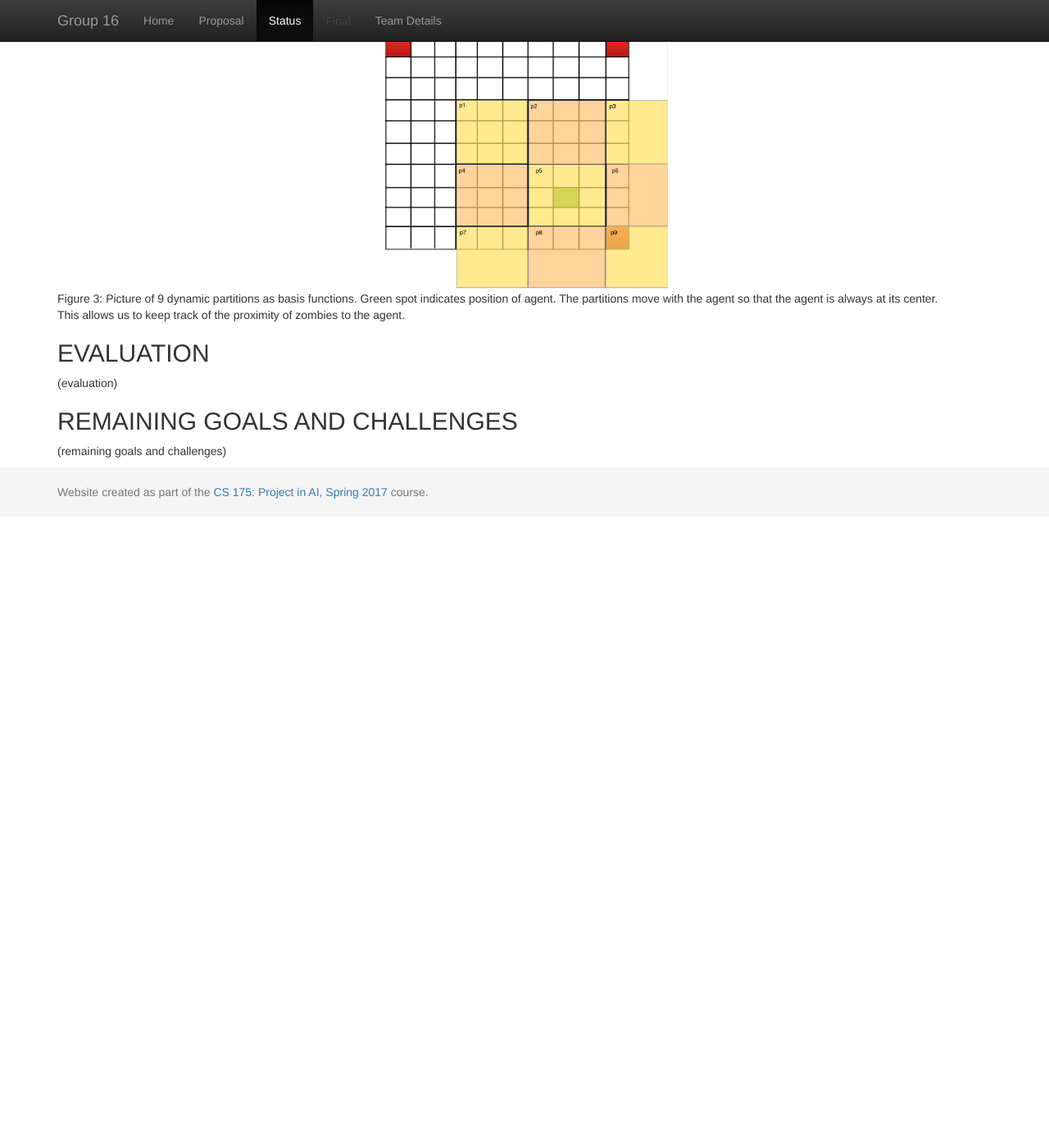
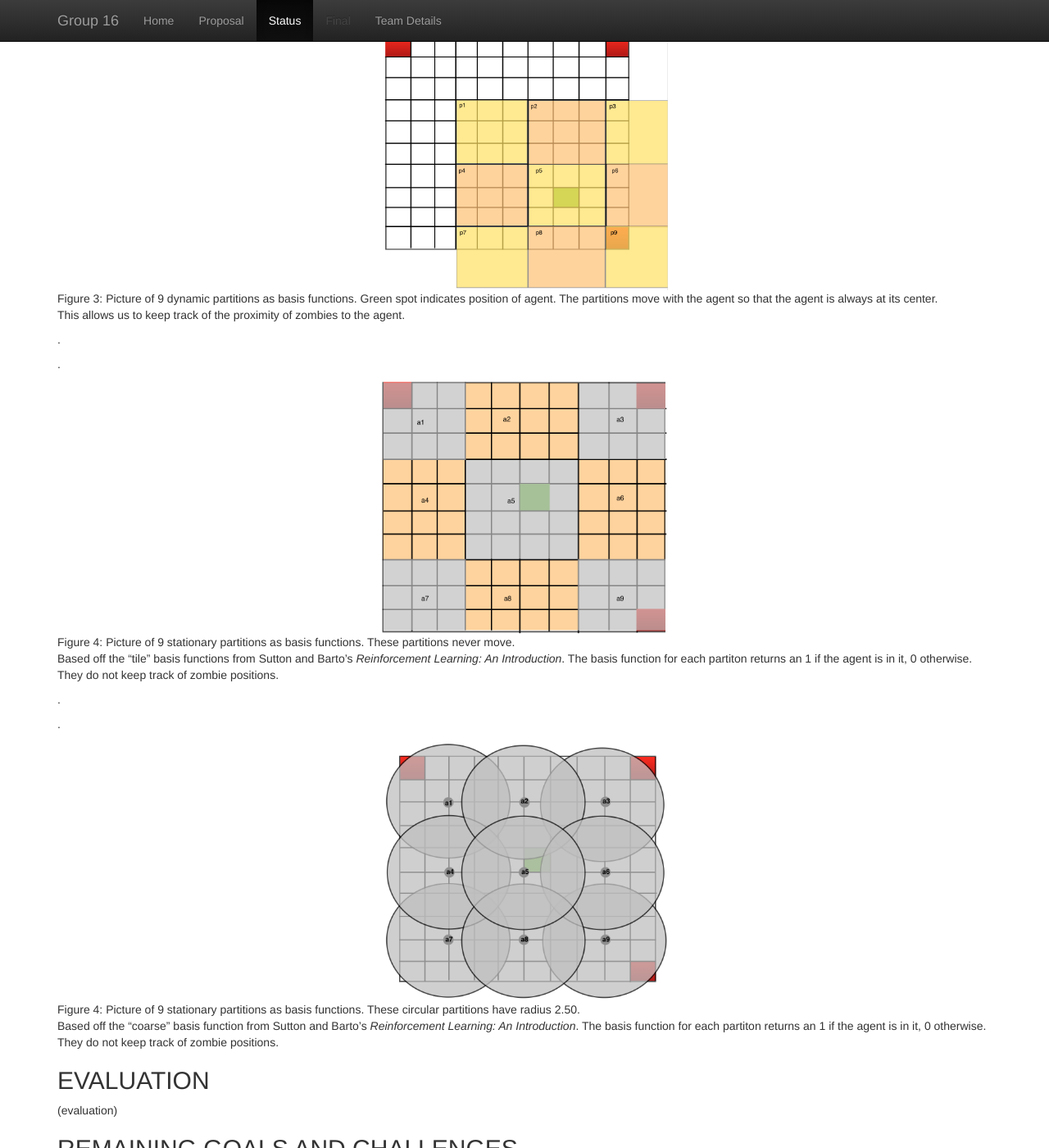
Before and after one commit to becamorin20/Group-16, a Jekyll site: the page built from docs/status.md, in a window 1280 px wide and 1400 px high, scrolled down 1527 px. Shown: the whole window at 82% size. Built offline with Jekyll 4.4.1, drawn with Linux system fonts in a browser that asks for light colours; before the commit the page ends 2157 px from its top, so only the background shows below that.

Commit message:
Update status.md

```diff
--- a/docs/status.md
+++ b/docs/status.md
@@ -37,6 +37,28 @@ Figure 3: Picture of 9 dynamic partitions as basis functions. Green spot indicat
 The partitions move with the agent so that the agent is always at its center.
 This allows us to keep track of the proximity of zombies to the agent.
 
+.
+
+.
+
+<div align="center"><img src="https://github.com/becamorin20/Group-16/blob/master/docs/images/basis_stationary1.png" width="350"></div>
+Figure 4: Picture of 9 stationary partitions as basis functions.
+These partitions never move.
+Based off the "tile" basis functions from Sutton and Barto's *Reinforcement Learning: An Introduction*.
+The basis function for each partiton returns an 1 if the agent is in it, 0 otherwise.
+They do not keep track of zombie positions.
+
+.
+
+.
+
+<div align="center"><img src="https://github.com/becamorin20/Group-16/blob/master/docs/images/basis_stationary2.png" width="350"></div>
+Figure 4: Picture of 9 stationary partitions as basis functions.
+These circular partitions have radius 2.50.
+Based off the "coarse" basis function from Sutton and Barto's *Reinforcement Learning: An Introduction*.
+The basis function for each partiton returns an 1 if the agent is in it, 0 otherwise.
+They do not keep track of zombie positions.
+
 
 ## EVALUATION
 (evaluation)
```
